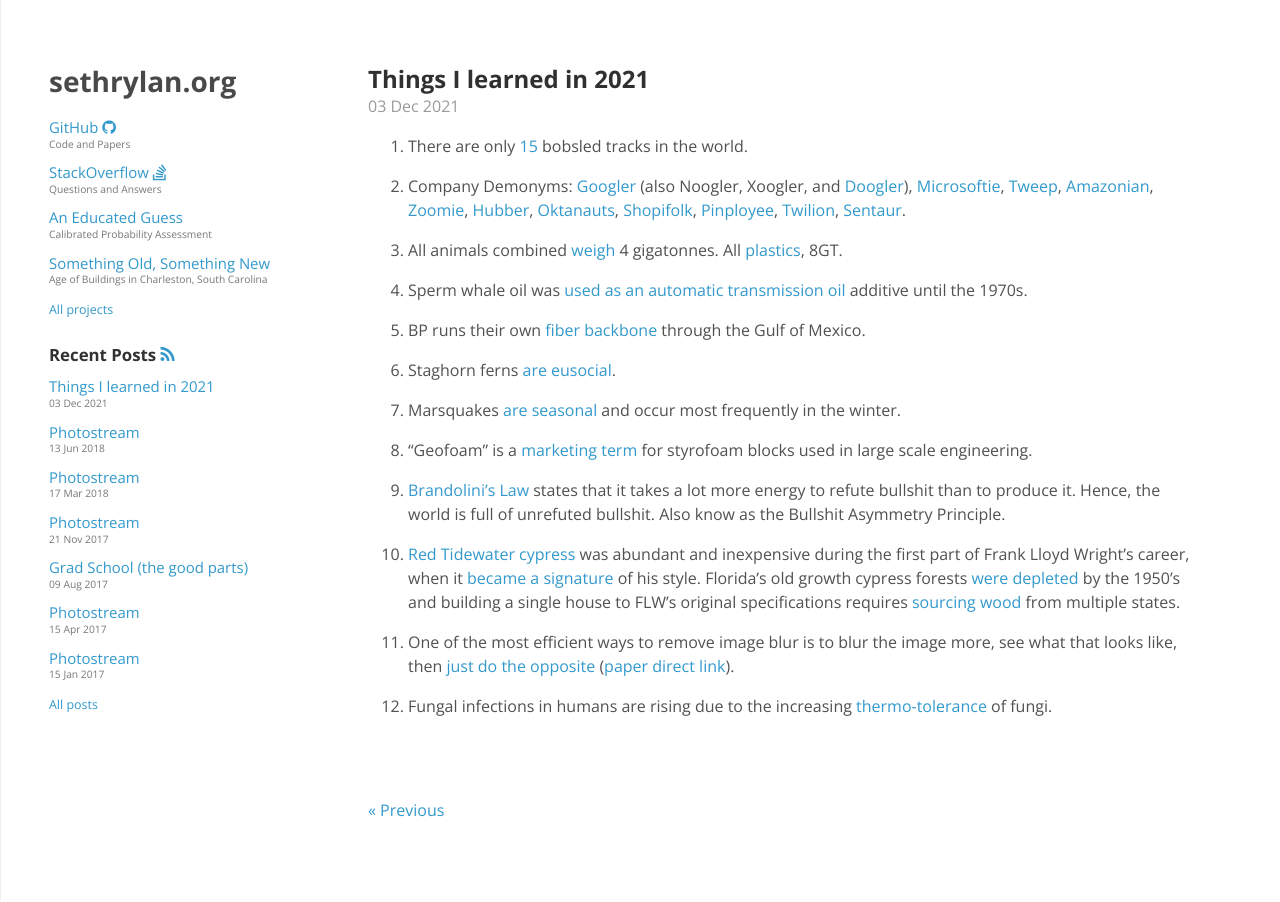
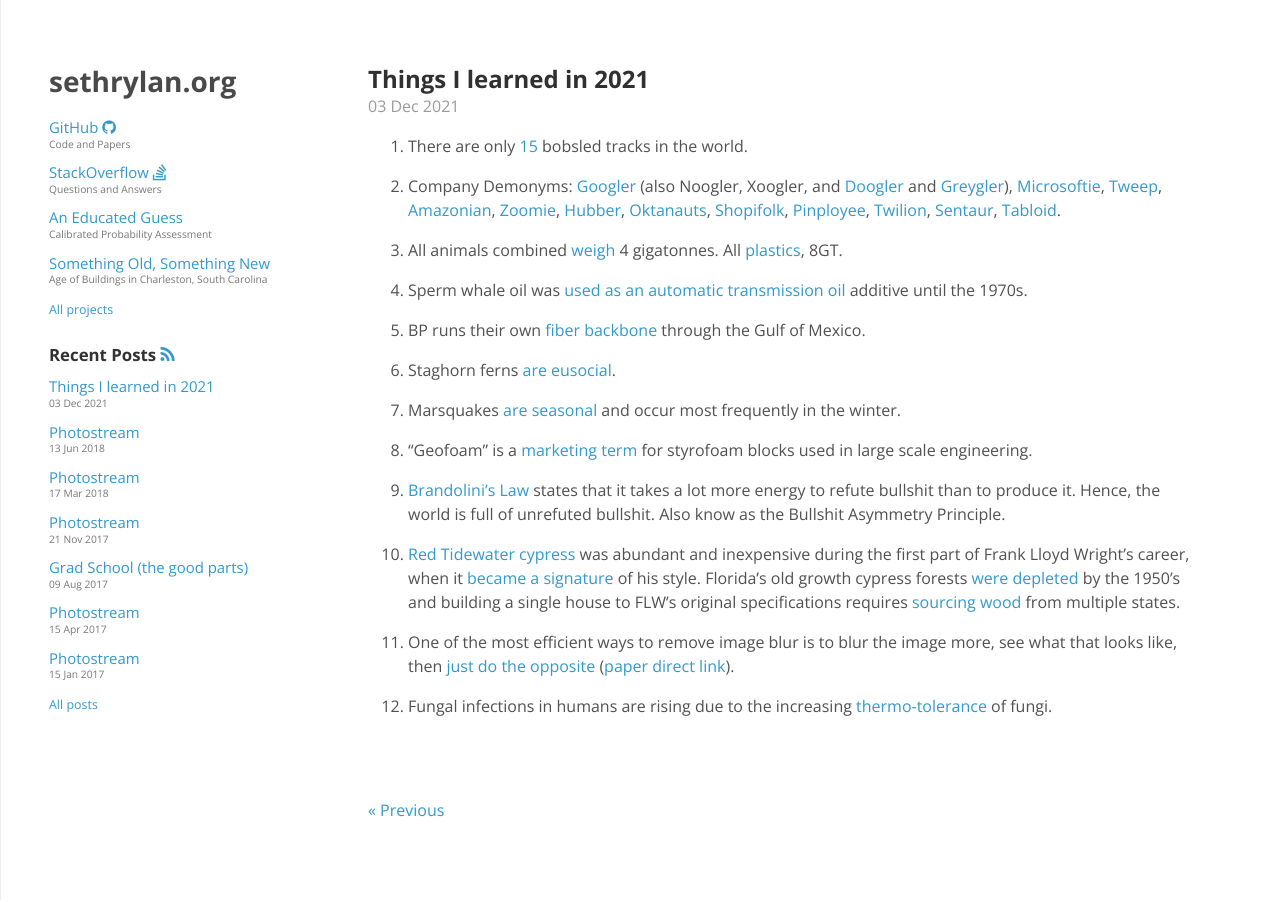
Before and after one commit to sethrylan/sethrylan.github.io, a Jekyll site: the page built from _posts/2021-12-03-what-i-learned.md, in a window 1280 px wide. Built offline with Jekyll 4.4.1, drawn with Linux system fonts in a browser that asks for light colours; nearby versions of some CDN libraries.

Commit message:
More demonyms.

```diff
--- a/_posts/2021-12-03-what-i-learned.md
+++ b/_posts/2021-12-03-what-i-learned.md
@@ -6,7 +6,7 @@
 
 1. There are only [15](https://en.wikipedia.org/wiki/List_of_bobsleigh,_luge,_and_skeleton_tracks) bobsled tracks in the world.
 
-1. Company Demonyms: [Googler](https://en.wiktionary.org/wiki/Googler) (also Noogler, Xoogler, and [Doogler](https://blog.google/inside-google/life-at-google/working-home-ruff-dooglers-make-it-little-better/)), [Microsoftie](https://en.wiktionary.org/wiki/Microsoftie), [Tweep](https://careers.twitter.com/en/tweep-life.html), [Amazonian](https://www.amazon.jobs/amazonians), [Zoomie](https://blog.zoom.us/how-zoomies-balance-working-from-home-during-a-pandemic/), [Hubber](https://github.com/about/diversity/communities-of-belonging), [Oktanauts](https://twitter.com/okta/status/1338556408980180993), [Shopifolk](https://twitter.com/goepoch/status/1138341366373601280), [Pinployee](https://www.eonline.com/news/555282/trendsetters-at-work-pinterest), [Twilion](https://www.twilio.com/blog/2015/05/whats-it-like-to-be-a-twilion.html), [Sentaur](https://blog.sentry.io/2020/12/21/sentaurs-and-celebrations).
+1. Company Demonyms: [Googler](https://en.wiktionary.org/wiki/Googler) (also Noogler, Xoogler, and [Doogler](https://blog.google/inside-google/life-at-google/working-home-ruff-dooglers-make-it-little-better/) and [Greygler](https://diversity.google/commitments/)), [Microsoftie](https://en.wiktionary.org/wiki/Microsoftie), [Tweep](https://careers.twitter.com/en/tweep-life.html), [Amazonian](https://www.amazon.jobs/amazonians), [Zoomie](https://blog.zoom.us/how-zoomies-balance-working-from-home-during-a-pandemic/), [Hubber](https://github.com/about/diversity/communities-of-belonging), [Oktanauts](https://twitter.com/okta/status/1338556408980180993), [Shopifolk](https://twitter.com/goepoch/status/1138341366373601280), [Pinployee](https://www.eonline.com/news/555282/trendsetters-at-work-pinterest), [Twilion](https://www.twilio.com/blog/2015/05/whats-it-like-to-be-a-twilion.html), [Sentaur](https://blog.sentry.io/2020/12/21/sentaurs-and-celebrations), [Tabloid](http://mikepope.com/blog/DisplayBlog.aspx?permalink=2429).
 
 1. All animals combined [weigh](https://www.nature.com/articles/s41586-020-3010-5.epdf) 4 gigatonnes. All [plastics](https://github.com/milo-lab/anthropogenic_mass), 8GT.
 
```
